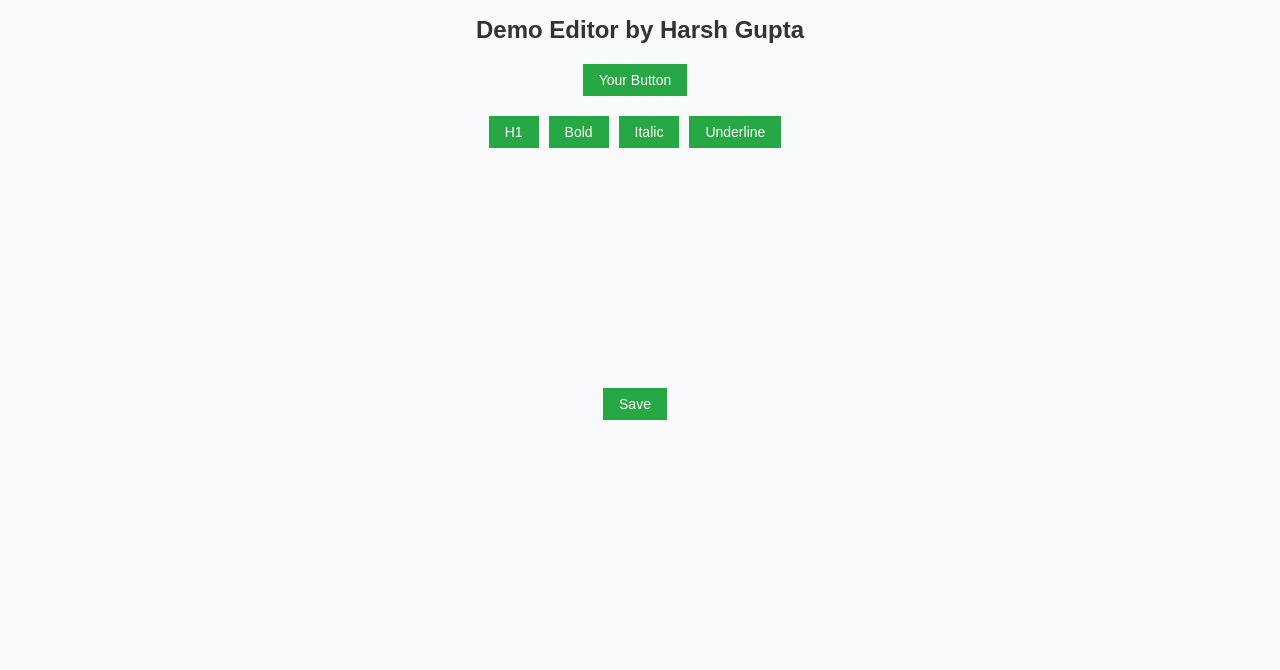
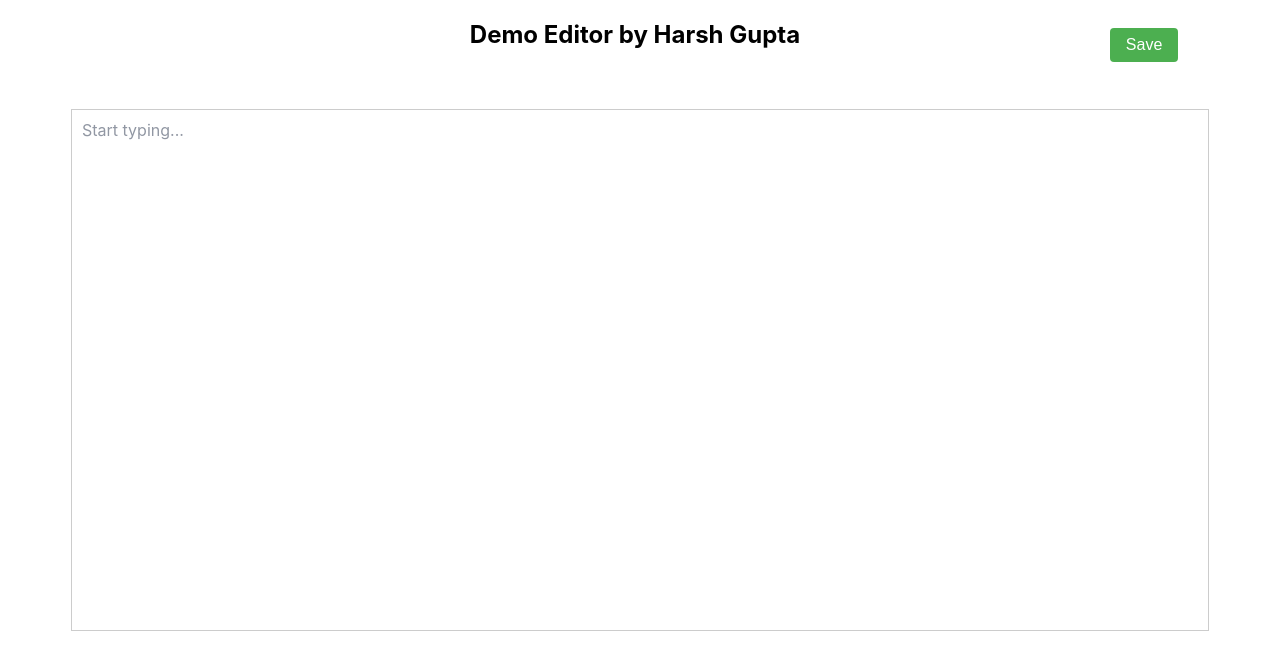
Before and after one commit to Hartz-byte/demo-editor, a React (Create React App) app: page / in a window 1280 px wide. Shown: the top 670 px of the page. Built offline with nearby package versions, Linux system fonts and the light colour scheme.

Commit message:
styling complete

```diff
--- a/src/App.css
+++ b/src/App.css
@@ -1,12 +1,43 @@
-body {
-  font-family: "Arial", sans-serif;
-  margin: 0;
-  padding: 0;
-  background-color: #f8f9fa;
+.app {
+  display: flex;
+  flex-direction: column;
+  align-items: center;
+  margin: 20px;
 }
 
-.container {
-  max-width: 800px;
-  margin: 0 auto;
-  padding: 20px;
+.title-container {
+  display: flex;
+  align-items: center;
 }
+
+.title {
+  font-size: 24px;
+  font-weight: bold;
+  margin-right: 10px;
+}
+
+.save-button {
+  position: absolute;
+  margin-left: 50%;
+  font-size: 16px;
+  background-color: #4caf50;
+  color: white;
+  border: none;
+  border-radius: 4px;
+  cursor: pointer;
+}
+
+.editor-container {
+  margin-top: 20px;
+  border: 1px solid #ccc;
+  padding: 10px;
+  width: 90%;
+  height: 500px;
+}
+
+.editor {
+  border: 1px solid #ccc;
+  min-height: 100px;
+  padding: 10px;
+  font-size: 16px;
+}
--- a/src/App.js
+++ b/src/App.js
@@ -1,19 +1,55 @@
-import React from "react";
+import React, { useState, useEffect } from "react";
+import Title from "../src/components/Title/Title";
+import SaveButton from "../src/components/Button/Button";
+import DraftEditor from "../src/components/Editor/Editor";
+import { EditorState, RichUtils, convertFromRaw, convertToRaw } from "draft-js";
+import "draft-js/dist/Draft.css";
 import "./App.css";
-import Title from "./components/Title/Title";
-import Button from "./components/Button/Button";
-import Editor from "./components/Editor/Editor";
 
 const App = () => {
-  const handleSave = () => {
-    console.log("Content saved!");
+  const [editorState, setEditorState] = useState(() => {
+    // Load content from local storage on component mount
+    const savedContent = localStorage.getItem("editorContent");
+    return savedContent
+      ? EditorState.createWithContent(convertFromRaw(JSON.parse(savedContent)))
+      : EditorState.createEmpty();
+  });
+
+  const handleEditorChange = (newEditorState) => {
+    setEditorState(newEditorState);
+
+    // Save content to local storage on every change
+    const contentState = newEditorState.getCurrentContent();
+    localStorage.setItem(
+      "editorContent",
+      JSON.stringify(convertToRaw(contentState))
+    );
+  };
+
+  const handleKeyCommand = (command) => {
+    const newState = RichUtils.handleKeyCommand(editorState, command);
+
+    if (newState) {
+      handleEditorChange(newState);
+      return "handled";
+    }
+
+    return "not-handled";
   };
 
   return (
-    <div>
-      <Title />
-      <Button onClick={() => {}} label="Your Button" />
-      <Editor onSave={handleSave} />
+    <div className="app">
+      <div className="title-container">
+        <Title />
+        <SaveButton />
+      </div>
+      <div className="editor-container">
+        <DraftEditor
+          editorState={editorState}
+          onEditorChange={handleEditorChange}
+          handleKeyCommand={handleKeyCommand}
+        />
+      </div>
     </div>
   );
 };
--- a/src/components/Button/Button.js
+++ b/src/components/Button/Button.js
@@ -1,11 +1,16 @@
 import React from "react";
 import "./Button.css";
 
-const Button = ({ onClick, label }) => {
+const Button = () => {
+  const handleSave = () => {
+    // Add your save logic here if needed
+    alert("Content saved!");
+  };
+
   return (
-    <div>
-      <button onClick={onClick}>{label}</button>
-    </div>
+    <button className="save-button" onClick={handleSave}>
+      Save
+    </button>
   );
 };
 
--- a/src/components/Editor/Editor.js
+++ b/src/components/Editor/Editor.js
@@ -1,77 +1,17 @@
-import React, { useState } from "react";
-import "./Editor.css";
-import {
-  Editor,
-  EditorState,
-  RichUtils,
-  convertToRaw,
-  convertFromRaw,
-} from "draft-js";
+import React from 'react';
+import { Editor } from 'draft-js';
+import './Editor.css';
 
-const MyEditor = ({ onSave }) => {
-  const [editorState, setEditorState] = useState(() => {
-    // load from local storage
-    const savedContent = localStorage.getItem("editorContent");
-    if (savedContent) {
-      const contentState = convertFromRaw(JSON.parse(savedContent));
-      return EditorState.createWithContent(contentState);
-    }
-    return EditorState.createEmpty();
-  });
-
-  const handleEditorChange = (newEditorState) => {
-    setEditorState(newEditorState);
-  };
-
-  const handleKeyCommand = (command) => {
-    const newState = RichUtils.handleKeyCommand(editorState, command);
-
-    if (newState) {
-      handleEditorChange(newState);
-      return "handled";
-    }
-    return "not-handled";
-  };
-
-  const onTab = (e) => {
-    const maxDepth = 4; // Set the maximum indentation level
-    handleEditorChange(RichUtils.onTab(e, editorState, maxDepth));
-  };
-
-  const toggleBlockType = (blockType) => {
-    handleEditorChange(RichUtils.toggleBlockType(editorState, blockType));
-  };
-
-  const handleSaveClick = () => {
-    // Save content to local storage
-    const contentState = editorState.getCurrentContent();
-    const rawContent = convertToRaw(contentState);
-    localStorage.setItem("editorContent", JSON.stringify(rawContent));
-    onSave();
-    alert('Saved!');
-  };
-
+const DraftEditor = ({ editorState, onEditorChange, handleKeyCommand }) => {
   return (
-    <div>
-      <div>
-        <button onClick={() => toggleBlockType("header-one")}>H1</button>
-        <button onClick={() => toggleBlockType("BOLD")}>Bold</button>
-        <button onClick={() => toggleBlockType("ITALIC")}>Italic</button>
-        <button onClick={() => toggleBlockType("UNDERLINE")}>Underline</button>
-      </div>
-      <div>
-        <Editor
-          editorState={editorState}
-          onChange={handleEditorChange}
-          handleKeyCommand={handleKeyCommand}
-          onTab={onTab}
-        />
-      </div>
-      <div>
-        <button onClick={handleSaveClick}>Save</button>
-      </div>
-    </div>
+    <Editor
+      editorState={editorState}
+      onChange={onEditorChange}
+      handleKeyCommand={handleKeyCommand}
+      placeholder="Start typing..."
+      className="editor"
+    />
   );
 };
 
-export default MyEditor;
+export default DraftEditor;
--- a/src/components/Title/Title.js
+++ b/src/components/Title/Title.js
@@ -1,12 +1,8 @@
-import React from "react";
-import "./Title.css";
+import React from 'react';
+import './Title.css';
 
 const Title = () => {
-  return (
-    <div>
-      <h1>Demo Editor by Harsh Gupta</h1>
-    </div>
-  );
+  return <div className="title">Demo Editor by Harsh Gupta</div>;
 };
 
 export default Title;
```
